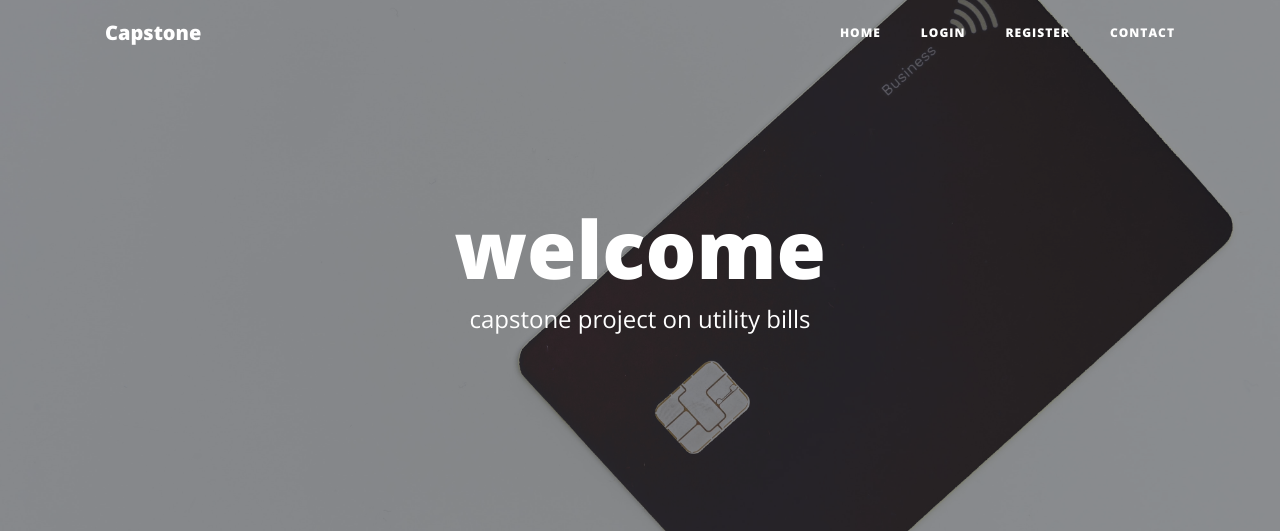
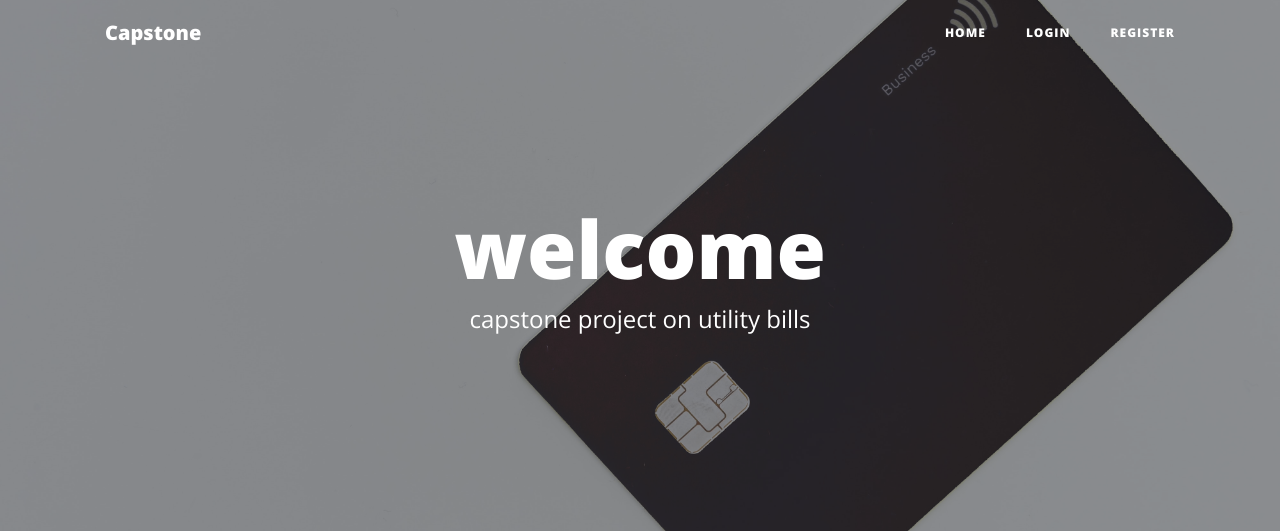
Before and after one commit to Rishi5254/srujan_capstone_project, a Flask app: page / in a window 1280 px wide. Shown: the top 531 px of the page. Run offline with Flask 2, Linux system fonts and the light colour scheme; some libraries are stand-ins or nearby versions.

Commit message:
initial commit login and signup

```diff
--- a/templates/header.html
+++ b/templates/header.html
@@ -47,9 +47,6 @@
               <a class="nav-link" href="{{ url_for('register') }}">Register</a>
             </li>
           {% endif %}
-          <li class="nav-item">
-            <a class="nav-link" href="{{ url_for('homepage') }}">Contact</a>
-          </li>
           {% if logged_in: %}
           <li class="nav-item">
             <a class="nav-link" href="{{ url_for('logout') }}">Log Out</a>
```
